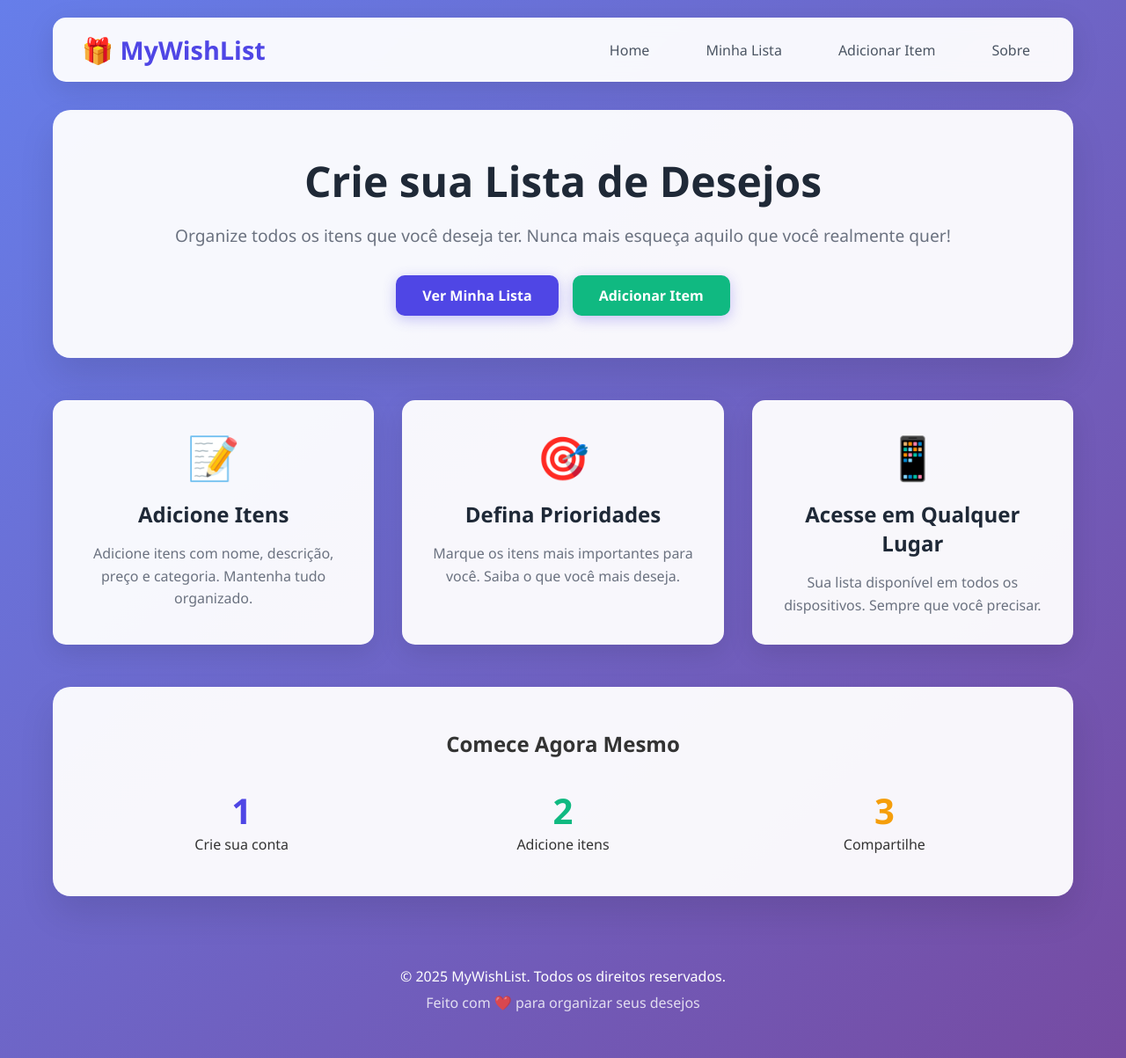
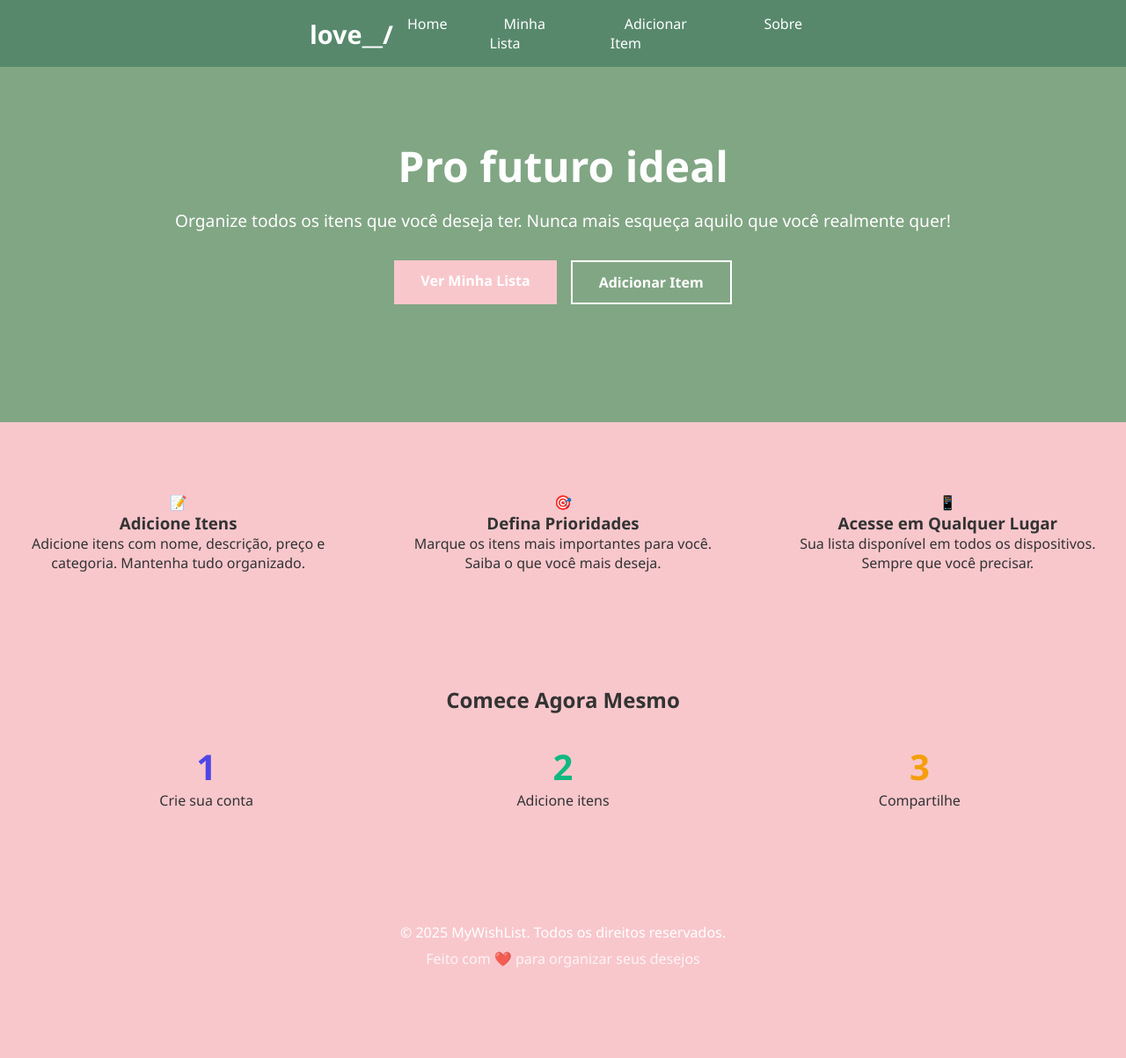
Before and after one commit to NatsumiYuki/GroceryStoreProject, a Django app: page / in a window 1280 px wide. Shown: the whole page at 88% size. After the commit the page ends 1100 px from the top, so only its background shows below. Run offline with Django 5.2, Linux system fonts and the light colour scheme; some libraries are stand-ins or nearby versions.

Commit message:
nova home page

```diff
--- a/static/css/style.css
+++ b/static/css/style.css
@@ -1,33 +1,56 @@
-/* Reset e configurações básicas */
+/* Reset básico */
 * {
     margin: 0;
     padding: 0;
+    border: 0;
+    outline: 0;
     box-sizing: border-box;
 }
 
+/* Body com imagem de fundo */
 body {
     font-family: 'Segoe UI', Tahoma, Geneva, Verdana, sans-serif;
-    background: linear-gradient(135deg, #667eea 0%, #764ba2 100%);
+    background-color: #F8C7CC;
     min-height: 100vh;
     color: #333;
+    margin: 0;
+    padding: 0;
+}
+
+/* Container da imagem - ocupa primeiro terço */
+.hero-image {
+    width: 100%;
+    height: 60vh;
+    background-color: #81A684;
+    background-size: cover;
+    background-position: center;
+    position: relative;
+    margin: 0;
+    padding: 0;
+    border: none;
+}
+
+/* Conteúdo abaixo da imagem */
+.content {
+    min-height: 66.67vh;
+    padding: 2rem;
+    background: white;
 }
 
 /* Container principal */
 .container {
-    max-width: 1200px;
     margin: 0 auto;
-    padding: 20px;
+    padding: 0;
 }
 
-/* Header/Navegação */
+/* Header SEM bordas */
 .header {
-    background: rgba(255, 255, 255, 0.95);
+    margin: 0;
+    background:#57886C;
     backdrop-filter: blur(10px);
-    border-radius: 15px;
+    border-radius: 0;
     padding: 1rem 2rem;
     margin-bottom: 2rem;
-    box-shadow: 0 8px 32px rgba(0, 0, 0, 0.1);
-    border: 1px solid rgba(255, 255, 255, 0.2);
 }
 
 .navbar {
@@ -37,12 +60,14 @@ body {
 }
 
 .logo {
+    margin-left: 20rem;
     font-size: 1.8rem;
     font-weight: bold;
-    color: #4F46E5;
+    color: white;
 }
 
 .nav-links {
+    margin-right: 20rem;
     display: flex;
     gap: 2rem;
     list-style: none;
@@ -50,71 +75,70 @@ body {
 
 .nav-links a {
     text-decoration: none;
-    color: #4B5563;
+    color: white;
     font-weight: 500;
     transition: color 0.3s ease;
     padding: 0.5rem 1rem;
-    border-radius: 8px;
+    border-radius: 0;
 }
 
 .nav-links a:hover {
-    color: #4F46E5;
-    background: rgba(79, 70, 229, 0.1);
+    color: #F8C7CC;
+    background: hsl(354, 78%, 88%, 0.1);
 }
 
-/* Hero Section */
+/* Hero Section SEM bordas */
 .hero {
-    background: rgba(255, 255, 255, 0.95);
-    border-radius: 20px;
+    background: transparent;
     padding: 3rem;
     text-align: center;
     margin-bottom: 2rem;
-    box-shadow: 0 20px 40px rgba(0, 0, 0, 0.1);
+    box-shadow: none;
 }
 
 .hero-title {
     font-size: 3rem;
     font-weight: bold;
-    color: #1F2937;
+    color: white;
     margin-bottom: 1rem;
 }
 
 .hero-subtitle {
     font-size: 1.2rem;
-    color: #6B7280;
+    color: white;
     margin-bottom: 2rem;
 }
 
-/* Botões */
+/* Botões SEM bordas */
 .btn {
     display: inline-block;
     padding: 12px 30px;
-    background: #4F46E5;
+    background: #F8C7CC;
     color: white;
     text-decoration: none;
-    border-radius: 10px;
+    border-radius: 0;
     font-weight: 600;
-    border: none;
     cursor: pointer;
     transition: all 0.3s ease;
-    box-shadow: 0 4px 15px rgba(79, 70, 229, 0.3);
+    box-shadow: none;
 }
 
 .btn:hover {
-    background: #4338CA;
+    background: #E1B5B9;
     transform: translateY(-2px);
-    box-shadow: 0 8px 25px rgba(79, 70, 229, 0.4);
+    box-shadow: none;
 }
 
 .btn-secondary {
-    background: #10B981;
+    border: 2px solid white;
+    background: transparent;
 }
 
 .btn-secondary:hover {
-    background: #059669;
+    background: transparent;
 }
 
-/* Cards de Features */
+/* Features SEM bordas */
 .features {
     display: grid;
     grid-template-columns: repeat(auto-fit, minmax(300px, 1fr));
@@ -123,33 +147,16 @@ body {
 }
 
 .feature-card {
-    background: rgba(255, 255, 255, 0.95);
+    background: transparent;
     padding: 2rem;
-    border-radius: 15px;
+    border-radius: 0;
     text-align: center;
-    box-shadow: 0 10px 30px rgba(0, 0, 0, 0.1);
+    box-shadow: none;
     transition: transform 0.3s ease;
 }
 
 .feature-card:hover {
     transform: translateY(-5px);
-}
-
-.feature-icon {
-    font-size: 3rem;
-    margin-bottom: 1rem;
-}
-
-.feature-title {
-    font-size: 1.5rem;
-    font-weight: bold;
-    color: #1F2937;
-    margin-bottom: 1rem;
-}
-
-.feature-description {
-    color: #6B7280;
-    line-height: 1.6;
 }
 
 /* Footer */
@@ -158,146 +165,5 @@ body {
     padding: 2rem;
     color: white;
     margin-top: 3rem;
+    background: transparent;
 }
-
-/* Responsividade */
-@media (max-width: 768px) {
-    .navbar {
-        flex-direction: column;
-        gap: 1rem;
-    }
-
-    .nav-links {
-        gap: 1rem;
-    }
-
-    .hero-title {
-        font-size: 2rem;
-    }
-
-    .features {
-        grid-template-columns: 1fr;
-    }
-}
-
-/* Animações */
-@keyframes fadeIn {
-    from {
-        opacity: 0;
-        transform: translateY(20px);
-    }
-    to {
-        opacity: 1;
-        transform: translateY(0);
-    }
-}
-
-.fade-in {
-    animation: fadeIn 0.8s ease-out;
-}
-
-/* Loading states para HTMX */
-.loading {
-    opacity: 0.6;
-    pointer-events: none;
-    transition: opacity 0.3s ease;
-}
-/* END OF HOME*/
-
-/* Main Content Area */
-.main-content {
-    min-height: 60vh;
-    animation: fadeIn 0.5s ease-out;
-}
-
-/* HTMX loading states */
-.htmx-request {
-    opacity: 0.7;
-    transition: opacity 0.3s ease;
-}
-
-.htmx-indicator {
-    opacity: 0;
-    transition: opacity 0.3s ease;
-}
-
-.htmx-request .htmx-indicator {
-    opacity: 1;
-}
-
-/* Navigation active state */
-.nav-link.active {
-    background: rgba(79, 70, 229, 0.2);
-    color: #4F46E5;
-    font-weight: 600;
-}
-
-/* Content cards */
-.content-card {
-    background: rgba(255, 255, 255, 0.95);
-    border-radius: 15px;
-    padding: 2rem;
-    margin-bottom: 2rem;
-    box-shadow: 0 10px 30px rgba(0, 0, 0, 0.1);
-}
-
-/* Forms */
-.form-group {
-    margin-bottom: 1.5rem;
-}
-
-.form-label {
-    display: block;
-    margin-bottom: 0.5rem;
-    font-weight: 600;
-    color: #374151;
-}
-
-.form-input {
-    width: 100%;
-    padding: 0.75rem;
-    border: 2px solid #E5E7EB;
-    border-radius: 8px;
-    font-size: 1rem;
-    transition: border-color 0.3s ease;
-}
-
-.form-input:focus {
-    outline: none;
-    border-color: #4F46E5;
-    box-shadow: 0 0 0 3px rgba(79, 70, 229, 0.1);
-}
-
-/* Buttons variations */
-.btn-danger {
-    background: #EF4444;
-}
-
-.btn-danger:hover {
-    background: #DC2626;
-}
-
-.btn-warning {
-    background: #F59E0B;
-}
-
-.btn-warning:hover {
-    background: #D97706;
-}
-
-/* Utility classes */
-.text-center {
-    text-align: center;
-}
-
-.mt-4 {
-    margin-top: 2rem;
-}
-
-.mb-4 {
-    margin-bottom: 2rem;
-}
-
-.hidden {
-    display: none;
-}
--- /dev/null
+++ b/static/js/script.js
@@ -0,0 +1,36 @@
+// HTMX - Loading simples
+document.body.addEventListener('htmx:beforeRequest', function(e) {
+    e.target.classList.add('loading');
+});
+
+document.body.addEventListener('htmx:afterRequest', function(e) {
+    e.target.classList.remove('loading');
+});
+
+// Efeito digitação em loop infinito
+document.addEventListener('DOMContentLoaded', function() {
+    const title = document.querySelector('.hero-title');
+    if (title) {
+        const originalText = title.textContent;
+
+        function typeWriter() {
+            title.textContent = '';
+            let i = 0;
+
+            function type() {
+                if (i < originalText.length) {
+                    title.textContent += originalText[i];
+                    i++;
+                    setTimeout(type, 100);
+                } else {
+                    // Quando terminar, espera 2 segundos e recomeça
+                    setTimeout(typeWriter, 2000);
+                }
+            }
+            type();
+        }
+
+        // Inicia o loop
+        typeWriter();
+    }
+});
--- a/templates/home.html
+++ b/templates/home.html
@@ -15,9 +15,10 @@
 <body>
     <div class="container">
         <!-- Header -->
+    <div class="hero-image">
         <header class="header fade-in">
             <nav class="navbar">
-                <div class="logo">🎁 MyWishList</div>
+                <div class="logo">love__/</div>
                 <ul class="nav-links">
                     <li><a href="/" class="nav-link">Home</a></li>
                     <li><a href="/wishlist/" class="nav-link">Minha Lista</a></li>
@@ -29,7 +30,7 @@
 
         <!-- Hero Section -->
         <section class="hero fade-in">
-            <h1 class="hero-title">Crie sua Lista de Desejos</h1>
+            <h1 class="hero-title">Pro futuro ideal</h1>
             <p class="hero-subtitle">
                 Organize todos os itens que você deseja ter. Nunca mais esqueça aquilo que você realmente quer!
             </p>
@@ -38,7 +39,7 @@
                 <a href="/add-item/" class="btn btn-secondary">Adicionar Item</a>
             </div>
         </section>
-
+    </div>
         <!-- Features Section -->
         <section class="features">
             <div class="feature-card fade-in">
@@ -92,32 +93,8 @@
         </footer>
     </div>
 
-    <script>
-        // Configuração do HTMX
-        document.body.addEventListener('htmx:beforeRequest', function(evt) {
-            evt.target.classList.add('loading');
-        });
+    <script src="{% static 'js/script.js' %}"></script>
 
-        document.body.addEventListener('htmx:afterRequest', function(evt) {
-            evt.target.classList.remove('loading');
-        });
 
-        // Efeito de digitação no título
-        document.addEventListener('DOMContentLoaded', function() {
-            const title = document.querySelector('.hero-title');
-            const text = title.textContent;
-            title.textContent = '';
-
-            let i = 0;
-            function typeWriter() {
-                if (i < text.length) {
-                    title.textContent += text.charAt(i);
-                    i++;
-                    setTimeout(typeWriter, 100);
-                }
-            }
-            typeWriter();
-        });
-    </script>
 </body>
 </html>
```
